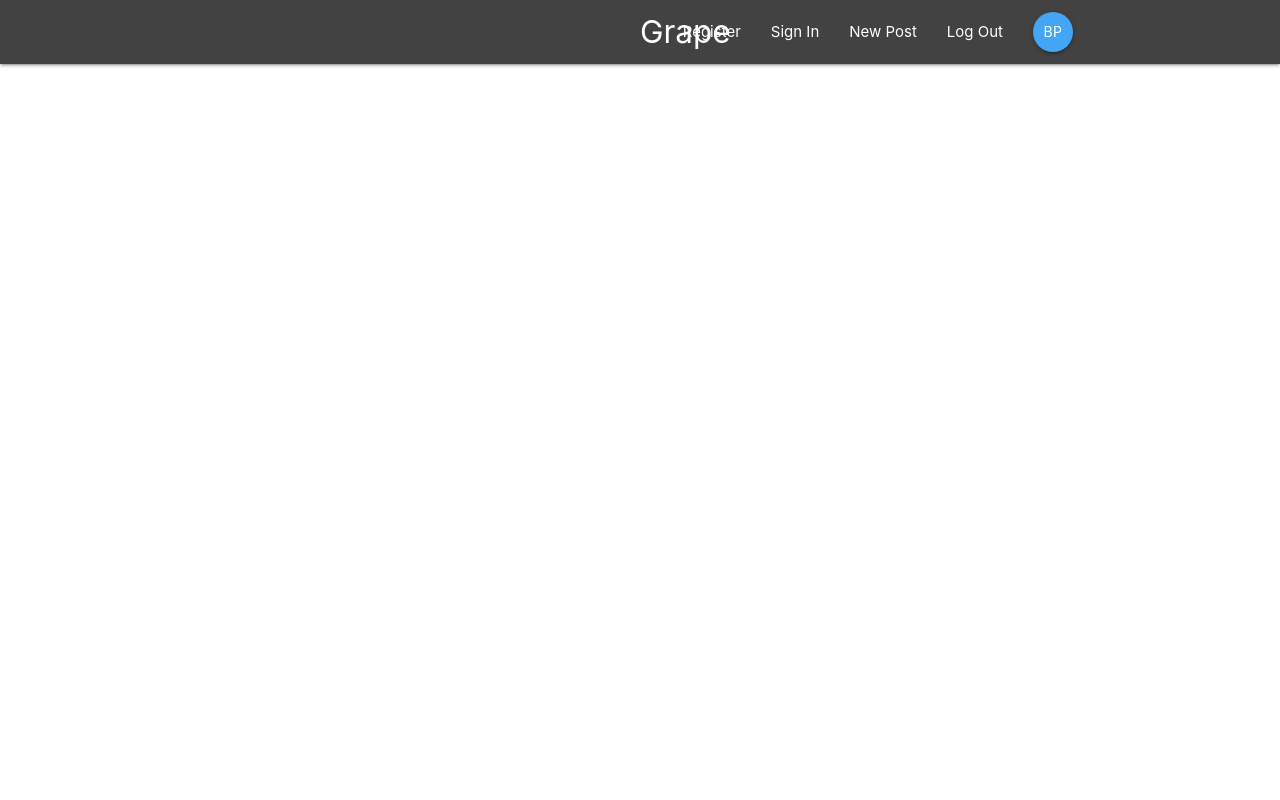
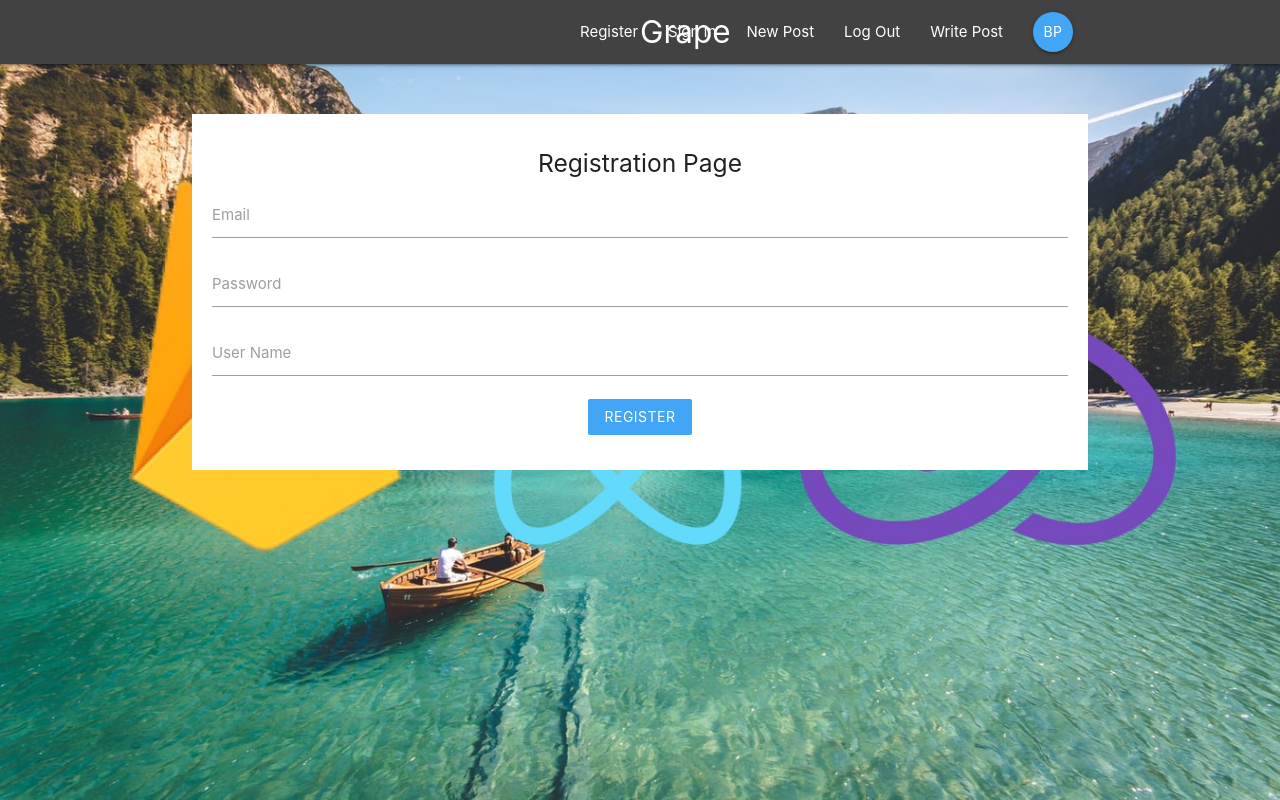
Before and after one commit to bpalmer661/grape, a React (Create React App) app: page /register in a window 1280 px wide. Built offline with nearby package versions, Linux system fonts and the light colour scheme.

Commit message:
lesson-10

```diff
--- a/src/App.js
+++ b/src/App.js
@@ -6,6 +6,9 @@ import { BrowserRouter,Switch,Route } from 'react-router-dom'
 import Navbar from './components/layout/NavBar';
 import Dashboard from './components/dashboard/Dashboard'
 import PostDetails from './components/posts/PostDetails'
+import { SignIn } from './components/auth/SignIn';
+import { Register } from './components/auth/Register';
+import { WritePost } from './components/posts/WritePost';
 
 
 function App() {
@@ -19,6 +22,10 @@ function App() {
    <Switch>
 <Route exact path = '/' component={Dashboard} />
 <Route path = '/post/:id' component={PostDetails} />
+<Route path = '/signin' component={SignIn} />
+<Route path = '/register' component={Register} />
+<Route path = '/writePost' component={WritePost} />
+
    </Switch>
 
     </div>
--- a/src/components/auth/Register.js
+++ b/src/components/auth/Register.js
@@ -0,0 +1,63 @@
+import React, { Component } from 'react'
+
+export class Register extends Component {
+
+state = {
+email:'',
+password:'',
+userName:'',
+}
+
+
+
+handleChange = (e) => {
+    this.setState({
+[e.target.id]: e.target.id
+    })
+}
+
+
+handleSubmit = (e) => {
+    e.preventDefault();
+    console.log(this.state)
+
+}
+
+    render() {
+        return (
+            <div className="container">
+
+                <form onSubmit={this.handleSubmit} className="white">
+
+                  <h5 className={"grey-text-darken-3"}>Registration Page</h5>
+
+             <div className={"input-field"}>
+            <label htmlFor="email">Email </label>
+            <input type="email" id="email" onChange={this.handleChange}/>
+            </div>
+
+
+
+
+            <div className={"input-field"}>
+            <label htmlFor="password">Password </label>
+            <input type="password" id="password" onChange={this.handleChange}/>
+            </div>
+
+            <div className={"input-field"}>
+            <label htmlFor="userName">User Name </label>
+            <input type="text" id="userName" onChange={this.handleChange}/>
+            </div>
+
+
+
+            <div className={"input-field"}>
+           <button className={"btn blue lighten-1 z-depth-0"}>Register</button>
+            </div>
+
+
+                </form>
+            </div>
+        )
+    }
+}
--- a/src/components/auth/SignIn.js
+++ b/src/components/auth/SignIn.js
@@ -0,0 +1,64 @@
+import React, { Component } from 'react'
+
+export class SignIn extends Component {
+
+state = {
+email:'',
+password:'',
+userName:'',
+}
+
+
+
+handleChange = (e) => {
+    this.setState({
+[e.target.id]: e.target.value
+    })
+}
+
+
+handleSubmit = (e) => {
+    e.preventDefault();
+    console.log(this.state)
+}
+
+
+
+    render() {
+        return (
+            <div className="container">
+
+                <form onSubmit={this.handleSubmit} className="white">
+
+                  <h5 className={"grey-text-darken-3"}>Sign In Page</h5>
+
+             <div className={"input-field"}>
+            <label htmlFor="email">Email </label>
+            <input type="email" id="email" onChange={this.handleChange}/>
+            </div>
+
+
+
+
+            <div className={"input-field"}>
+            <label htmlFor="password">Password </label>
+            <input type="password" id="password" onChange={this.handleChange}/>
+            </div>
+
+            <div className={"input-field"}>
+            <label htmlFor="userName">User Name </label>
+            <input type="text" id="userName" onChange={this.handleChange}/>
+            </div>
+
+
+
+            <div className={"input-field"}>
+           <button className={"btn blue lighten-1 z-depth-0"}>Login</button>
+            </div>
+
+
+                </form>
+            </div>
+        )
+    }
+}
--- a/src/components/layout/SignedInLinks.js
+++ b/src/components/layout/SignedInLinks.js
@@ -11,6 +11,8 @@ const SignedInLinks = () => {
         <ul className="right">
 <li><NavLink to='/'>New Post</NavLink></li>
 <li><NavLink to='/'>Log Out</NavLink></li>
+<li><NavLink to='/writePost'>Write Post</NavLink></li>
+
 
 <li><NavLink to='/' className='btn btn-floating blue lighten-1'>BP</NavLink></li>
 
--- a/src/components/layout/SignedOutLinks.js
+++ b/src/components/layout/SignedOutLinks.js
@@ -5,8 +5,8 @@ const SignedOutLinks = () => {
 
     return(
         <ul className="right">
-<li><NavLink to='/'>Register</NavLink></li>
-<li><NavLink to='/'>Sign In</NavLink></li>
+<li><NavLink to='/register'>Register</NavLink></li>
+<li><NavLink to='/signin'>Sign In</NavLink></li>
         </ul>
     )
 }
--- /dev/null
+++ b/src/components/posts/WritePost.js
@@ -0,0 +1,58 @@
+import React, { Component } from 'react'
+
+export class WritePost extends Component {
+
+state = {
+title:'',
+content:'',
+}
+
+
+
+handleChange = (e) => {
+    this.setState({
+[e.target.id]: e.target.value
+    })
+}
+
+
+handleSubmit = (e) => {
+    e.preventDefault();
+    console.log(this.state)
+}
+
+
+
+    render() {
+        return (
+            <div className="container">
+
+                <form onSubmit={this.handleSubmit} className="white">
+
+                  <h5 className={"grey-text-darken-3"}>Write Post</h5>
+
+             <div className={"input-field"}>
+            <label htmlFor="title">Title </label>
+            <input type="text" id="title" onChange={this.handleChange}/>
+            </div>
+
+
+
+
+            <div className={"input-field"}>
+            <label htmlFor="content">Post Content </label>
+            <textarea id="content" className={"materialize-textarea"} onChange={this.handleChange}></textarea>
+            </div>
+
+
+
+            <div className={"input-field"}>
+           <button className={"btn blue lighten-1 z-depth-0"}>Post</button>
+            </div>
+
+
+                </form>
+            </div>
+        )
+    }
+}
--- a/src/index.css
+++ b/src/index.css
@@ -1,3 +1,9 @@
+
+html{
+  min-height: 100%;
+}
+
+
 body {
   margin: 0;
   font-family: -apple-system, BlinkMacSystemFont, 'Segoe UI', 'Roboto', 'Oxygen',
@@ -5,9 +11,36 @@ body {
     sans-serif;
   -webkit-font-smoothing: antialiased;
   -moz-osx-font-smoothing: grayscale;
+
+  background: url(/img/rrf.jpeg) no-repeat;
+  background-size: 100%;
+  background-position: bottom;
+  background-color: #79acd7;
+  min-height: 100%;
 }
 
 code {
   font-family: source-code-pro, Menlo, Monaco, Consolas, 'Courier New',
     monospace;
 }
+
+
+form {
+  padding:20px;
+  margin-top: 50px;
+}
+
+input[type=text]:not(.browser-default):focus:not([readonly]),
+input[type=email]:not(.browser-default):focus:not([readonly]),
+input[type=password]:not(.browser-default):focus:not([readonly]),
+textarea.materialize-textarea:focus:not([readonly]){
+  border-color: #79acd7;
+  box-shadow: none;
+}
+
+input[type=text]:not(.browser-default):focus:not([readonly]) + label,
+textarea.materialize-textarea:focus:not([readonly]) + label,
+input[type=email]:not(.browser-default):focus:not([readonly]) + label,
+input[type=password]:not(.browser-default):focus:not([readonly]) + label{
+  color: #79acd7 !important;
+}
```
Also changed, not shown: public/img/rrf.jpeg (added).
